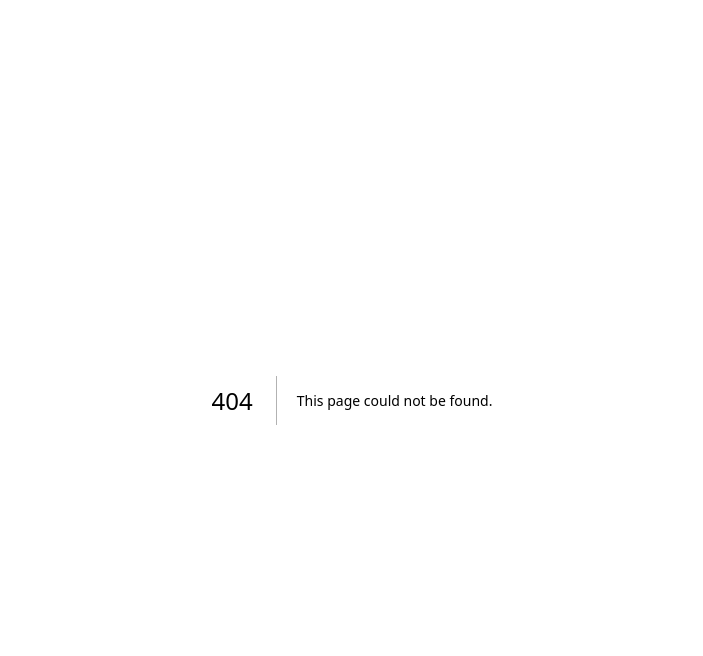
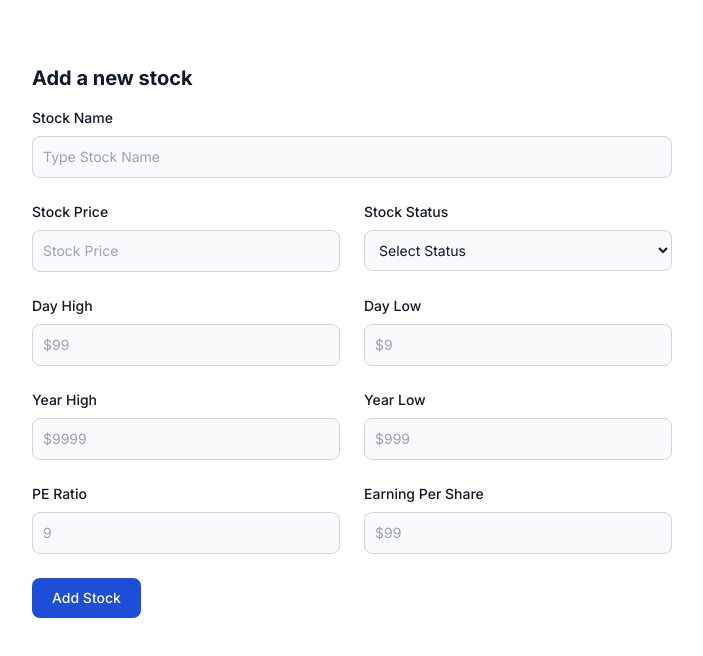
Before and after one commit to nattuthurai/trackmyportfolio, a Next.js app: page /stock in a window 1280 px wide. Before the commit this address had no page. Shown: the top 656 px of the page, without its empty margins (288-991 px from the left). Built offline with nearby package versions, Linux system fonts and the light colour scheme.

Commit message:
stocks added

```diff
--- a/app/dashboard/page.tsx
+++ b/app/dashboard/page.tsx
@@ -1,7 +1,7 @@
 import React from "react";
 
 const page = () => {
-  return <div></div>;
+  return <div>Dashboard Page</div>;
 };
 
 export default page;
--- a/app/login/page.tsx
+++ b/app/login/page.tsx
@@ -26,6 +26,7 @@ const LoginPage = () => {
       const response = await axios.post("/api/login", user);
       console.log("Login Success:" + response.data);
       toast.success("Login success");
+      router.push("/dashboard");
     } catch (error: any) {
       console.log("Login failed:" + error.message);
       toast.error(error.message);
--- /dev/null
+++ b/app/stock/page.tsx
@@ -0,0 +1,215 @@
+"use client";
+import axios from "axios";
+import { useRouter } from "next/navigation";
+import { useState } from "react";
+import toast from "react-hot-toast";
+
+const Stock = () => {
+  const [shares, setShares] = useState({
+    stockName: "",
+    stockPrice: "",
+    dayHigh: "",
+    dayLow: "",
+    yearHigh: "",
+    yearLow: "",
+    peRatio: "",
+    earningPerShare: "",
+    stockStatus: "",
+  });
+
+  return (
+    <>
+      <div className="py-8 px-4 mx-auto max-w-2xl lg:py-16">
+        <h2 className="mb-4 text-xl font-bold text-gray-900 dark:text-white">
+          Add a new stock
+        </h2>
+        <form action="#">
+          <div className="grid gap-4 sm:grid-cols-2 sm:gap-6">
+            <div className="sm:col-span-2">
+              <label
+                for="name"
+                className="block mb-2 text-sm font-medium text-gray-900 dark:text-white"
+              >
+                Stock Name
+              </label>
+              <input
+                type="text"
+                name="name"
+                id="name"
+                className="bg-gray-50 border border-gray-300 text-gray-900 text-sm rounded-lg focus:ring-primary-600 focus:border-primary-600 block w-full p-2.5 dark:bg-gray-700 dark:border-gray-600 dark:placeholder-gray-400 dark:text-white dark:focus:ring-primary-500 dark:focus:border-primary-500"
+                placeholder="Type Stock Name"
+                value={shares.stockName}
+                onChange={(e) => {
+                  setShares({ ...shares, stockName: e.target.value });
+                }}
+              />
+            </div>
+            <div className="w-full">
+              <label
+                for="brand"
+                className="block mb-2 text-sm font-medium text-gray-900 dark:text-white"
+              >
+                Stock Price
+              </label>
+              <input
+                type="text"
+                name="brand"
+                id="brand"
+                className="bg-gray-50 border border-gray-300 text-gray-900 text-sm rounded-lg focus:ring-primary-600 focus:border-primary-600 block w-full p-2.5 dark:bg-gray-700 dark:border-gray-600 dark:placeholder-gray-400 dark:text-white dark:focus:ring-primary-500 dark:focus:border-primary-500"
+                placeholder="Stock Price"
+                value={shares.stockPrice}
+                onChange={(e) => {
+                  setShares({ ...shares, stockPrice: e.target.value });
+                }}
+              />
+            </div>
+            <div className="w-full">
+              <label
+                for="price"
+                className="block mb-2 text-sm font-medium text-gray-900 dark:text-white"
+              >
+                Stock Status
+              </label>
+              <select
+                id="category"
+                className="bg-gray-50 border border-gray-300 text-gray-900 text-sm rounded-lg focus:ring-primary-500 focus:border-primary-500 block w-full p-2.5 dark:bg-gray-700 dark:border-gray-600 dark:placeholder-gray-400 dark:text-white dark:focus:ring-primary-500 dark:focus:border-primary-500"
+              >
+                <option selected="">Select Status</option>
+                <option value="ATH">All Time High</option>
+                <option value="ATL">All Time Low</option>
+                <option value="AllBO">All Time BreakOut</option>
+                <option value="AllBD">All Time BreakDown</option>
+              </select>
+            </div>
+            <div>
+              <label
+                for="category"
+                className="block mb-2 text-sm font-medium text-gray-900 dark:text-white"
+              >
+                Day High
+              </label>
+              <input
+                type="number"
+                name="price"
+                id="price"
+                className="bg-gray-50 border border-gray-300 text-gray-900 text-sm rounded-lg focus:ring-primary-600 focus:border-primary-600 block w-full p-2.5 dark:bg-gray-700 dark:border-gray-600 dark:placeholder-gray-400 dark:text-white dark:focus:ring-primary-500 dark:focus:border-primary-500"
+                placeholder="$99"
+                value={shares.dayHigh}
+                onChange={(e) => {
+                  setShares({ ...shares, dayHigh: e.target.value });
+                }}
+              />
+            </div>
+            <div>
+              <label
+                for="item-weight"
+                className="block mb-2 text-sm font-medium text-gray-900 dark:text-white"
+              >
+                Day Low
+              </label>
+              <input
+                type="number"
+                name="item-weight"
+                id="item-weight"
+                className="bg-gray-50 border border-gray-300 text-gray-900 text-sm rounded-lg focus:ring-primary-600 focus:border-primary-600 block w-full p-2.5 dark:bg-gray-700 dark:border-gray-600 dark:placeholder-gray-400 dark:text-white dark:focus:ring-primary-500 dark:focus:border-primary-500"
+                placeholder="$9"
+                value={shares.dayLow}
+                onChange={(e) => {
+                  setShares({ ...shares, dayLow: e.target.value });
+                }}
+              />
+            </div>
+
+            <div>
+              <label
+                for="category"
+                className="block mb-2 text-sm font-medium text-gray-900 dark:text-white"
+              >
+                Year High
+              </label>
+              <input
+                type="number"
+                name="price"
+                id="price"
+                className="bg-gray-50 border border-gray-300 text-gray-900 text-sm rounded-lg focus:ring-primary-600 focus:border-primary-600 block w-full p-2.5 dark:bg-gray-700 dark:border-gray-600 dark:placeholder-gray-400 dark:text-white dark:focus:ring-primary-500 dark:focus:border-primary-500"
+                placeholder="$9999"
+                value={shares.yearHigh}
+                onChange={(e) => {
+                  setShares({ ...shares, yearHigh: e.target.value });
+                }}
+              />
+            </div>
+            <div>
+              <label
+                for="item-weight"
+                className="block mb-2 text-sm font-medium text-gray-900 dark:text-white"
+              >
+                Year Low
+              </label>
+              <input
+                type="number"
+                name="item-weight"
+                id="item-weight"
+                className="bg-gray-50 border border-gray-300 text-gray-900 text-sm rounded-lg focus:ring-primary-600 focus:border-primary-600 block w-full p-2.5 dark:bg-gray-700 dark:border-gray-600 dark:placeholder-gray-400 dark:text-white dark:focus:ring-primary-500 dark:focus:border-primary-500"
+                placeholder="$999"
+                value={shares.yearLow}
+                onChange={(e) => {
+                  setShares({ ...shares, yearLow: e.target.value });
+                }}
+              />
+            </div>
+            <div>
+              <label
+                for="category"
+                className="block mb-2 text-sm font-medium text-gray-900 dark:text-white"
+              >
+                PE Ratio
+              </label>
+              <input
+                type="number"
+                name="price"
+                id="price"
+                className="bg-gray-50 border border-gray-300 text-gray-900 text-sm rounded-lg focus:ring-primary-600 focus:border-primary-600 block w-full p-2.5 dark:bg-gray-700 dark:border-gray-600 dark:placeholder-gray-400 dark:text-white dark:focus:ring-primary-500 dark:focus:border-primary-500"
+                placeholder="9"
+                value={shares.peRatio}
+                onChange={(e) => {
+                  setShares({ ...shares, peRatio: e.target.value });
+                }}
+              />
+            </div>
+            <div>
+              <label
+                for="item-weight"
+                className="block mb-2 text-sm font-medium text-gray-900 dark:text-white"
+              >
+                Earning Per Share
+              </label>
+              <input
+                type="number"
+                name="item-weight"
+                id="item-weight"
+                className="bg-gray-50 border border-gray-300 text-gray-900 text-sm rounded-lg focus:ring-primary-600 focus:border-primary-600 block w-full p-2.5 dark:bg-gray-700 dark:border-gray-600 dark:placeholder-gray-400 dark:text-white dark:focus:ring-primary-500 dark:focus:border-primary-500"
+                placeholder="$99"
+                value={shares.earningPerShare}
+                onChange={(e) => {
+                  setShares({ ...shares, earningPerShare: e.target.value });
+                }}
+              />
+            </div>
+
+            <div className="sm:col-span-2">
+              <button
+                type="submit"
+                className="text-white bg-blue-700 hover:bg-blue-800 focus:ring-4 focus:outline-none focus:ring-blue-300 font-medium rounded-lg text-sm w-full sm:w-auto px-5 py-2.5 text-center dark:bg-blue-600 dark:hover:bg-blue-700 dark:focus:ring-blue-800"
+              >
+                Add Stock
+              </button>
+            </div>
+          </div>
+        </form>
+      </div>
+    </>
+  );
+};
+
+export default Stock;
```
Also changed, not shown: 2 other files (tests, documents, lock files or other folders).
